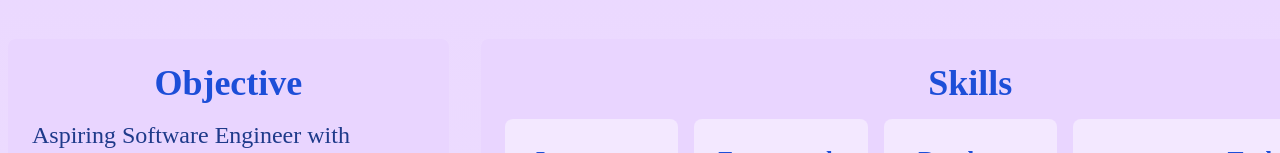
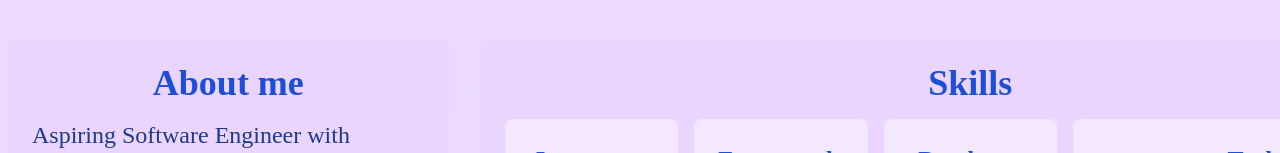
Before and after one commit to Togar-GitHub/Togar-Mamora-Portfolio, a Next.js app: page / in a window 1280 px wide. Shown: the part 337-490 px from the top of the page. Built offline with nearby package versions, Linux system fonts and the light colour scheme.

Commit message:
about me

```diff
--- a/app/page.js
+++ b/app/page.js
@@ -22,6 +22,12 @@ export default function Home() {
           >
             View Resume
           </a>
+          {/* <iframe
+          src="/awrightresume.pdf"
+          className="w-full h-96 mb-4"
+          title="Resume"
+        ></iframe>
+        <a href="/aw */}
         </h3>
         <h3 className="text-2xl font-bold mb-2">LinkedIn:
           <a href="https://www.linkedin.com/in/togar-mamora-550358b7/"
@@ -47,7 +53,7 @@ export default function Home() {
         <div className="w-[450px] flex mr-8">
           {/* Objective Section in a new container with a different background */}
           <div className="mt-8 p-6 bg-purple-200 rounded-lg">
-            <h2 className="text-4xl font-semibold mb-4 text-blue-700 text-center">Objective</h2>
+            <h2 className="text-4xl font-semibold mb-4 text-blue-700 text-center">About me</h2>
             <p className="text-2xl mb-2 text-blue-900">
               Aspiring Software Engineer with foundational knowledge in full-stack development, recently completing a Diploma in Software Engineering from App Academy.
             </p>
```
